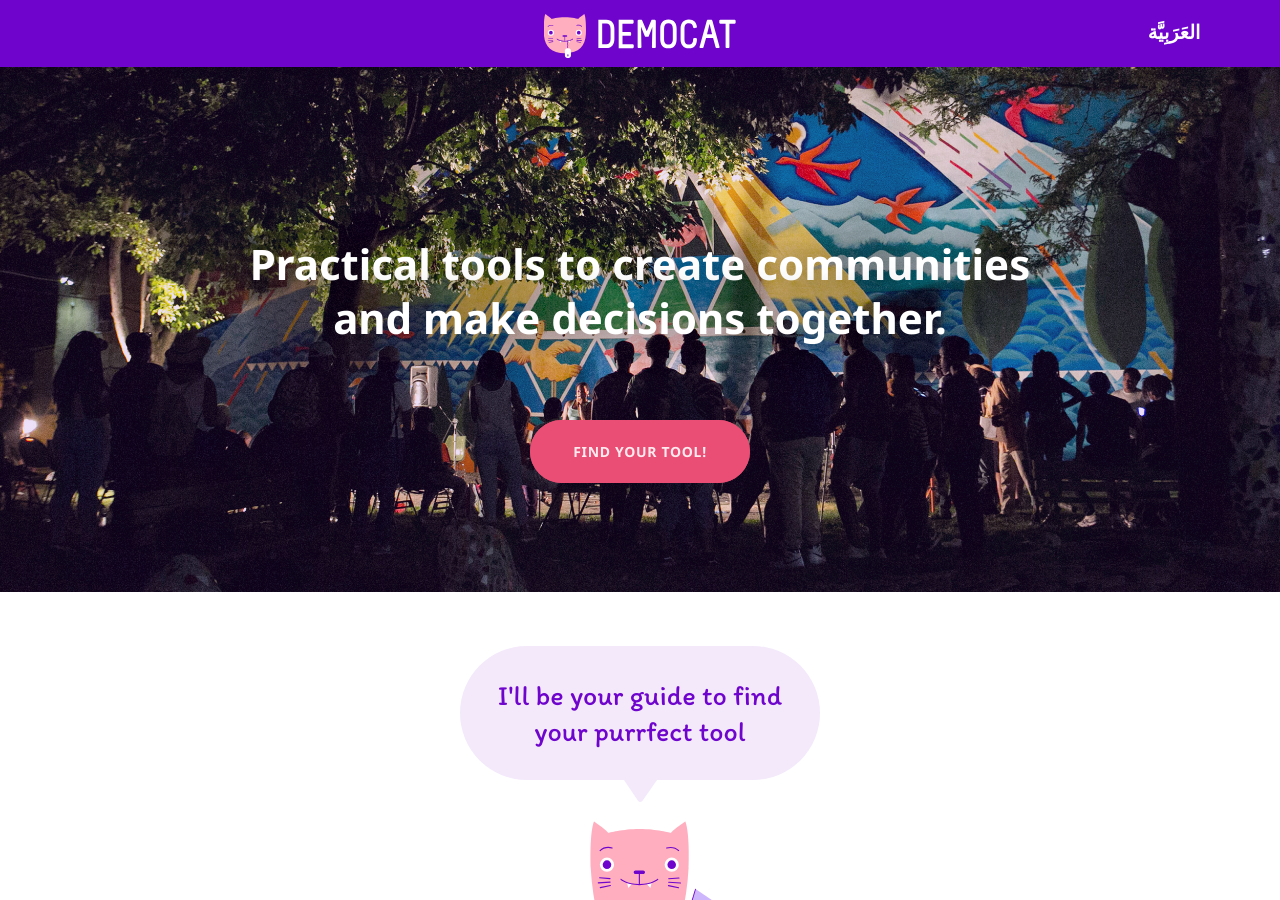
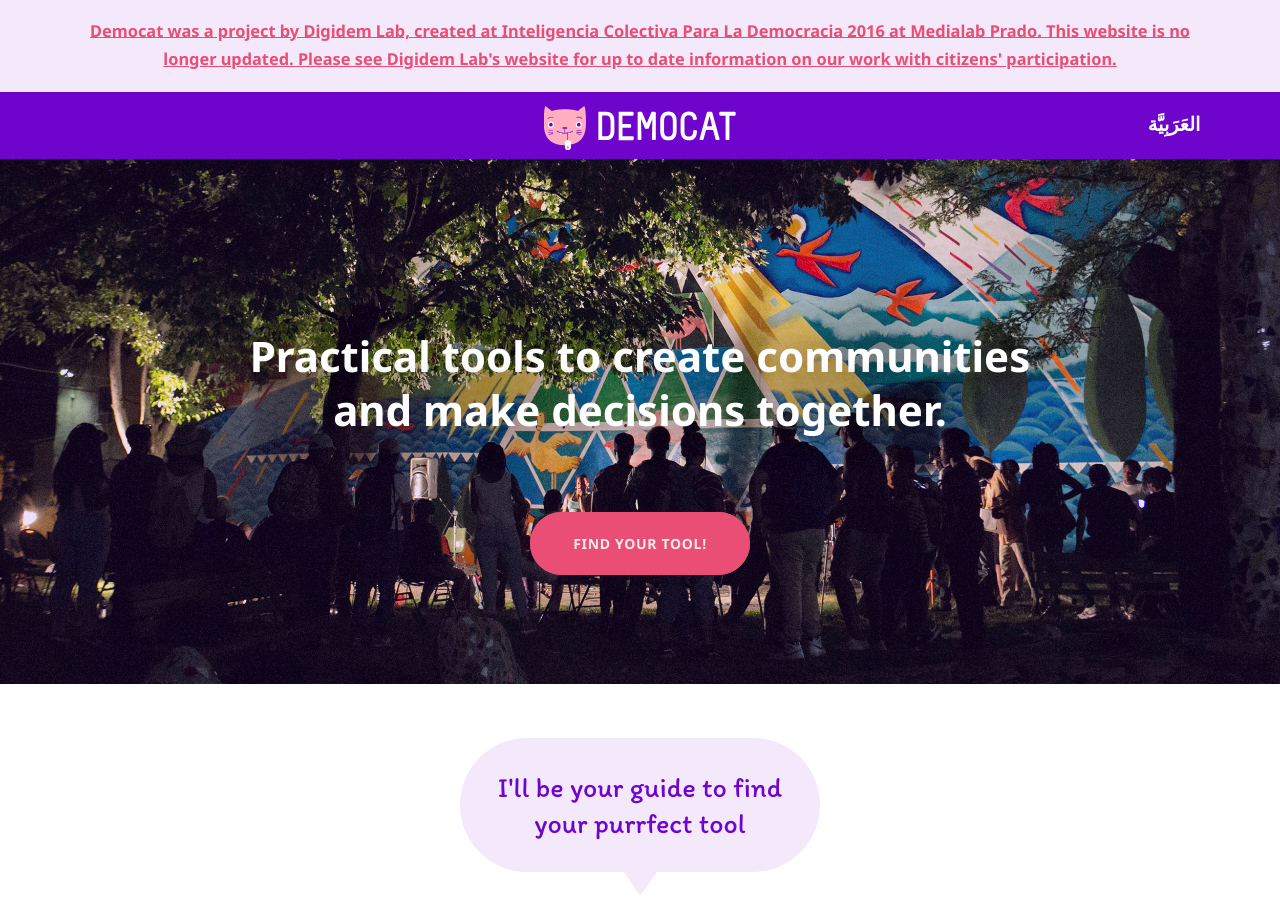
Before and after one commit to digidemlab/democat, a Jekyll site: the page built from index.md, in a window 1280 px wide and 900 px high. Built offline with Jekyll 4.4.1, drawn with Linux system fonts in a browser that asks for light colours.

Commit message:
Top banner

```diff
--- a/_layouts/global.html
+++ b/_layouts/global.html
@@ -1,6 +1,18 @@
 ---
 layout: default
 ---
+
+<div class="container-full-width -purple-light">
+	<div class="container">
+		<div class="row">
+			<div class="infobox">
+				<div class="col-sm-12 text-center -purple small">
+					<p style="margin-top:1em"><a href="https://digidemlab.org/en">Democat was a project by Digidem Lab, created at Inteligencia Colectiva Para La Democracia 2016 at Medialab Prado. This website is no longer updated. Please see Digidem Lab's website for up to date information on our work with citizens' participation.</a></p>
+				</div>
+			</div>
+		</div>
+	</div>
+</div>
 
 {% include panel/header.html %}
 <main id="main">
```
